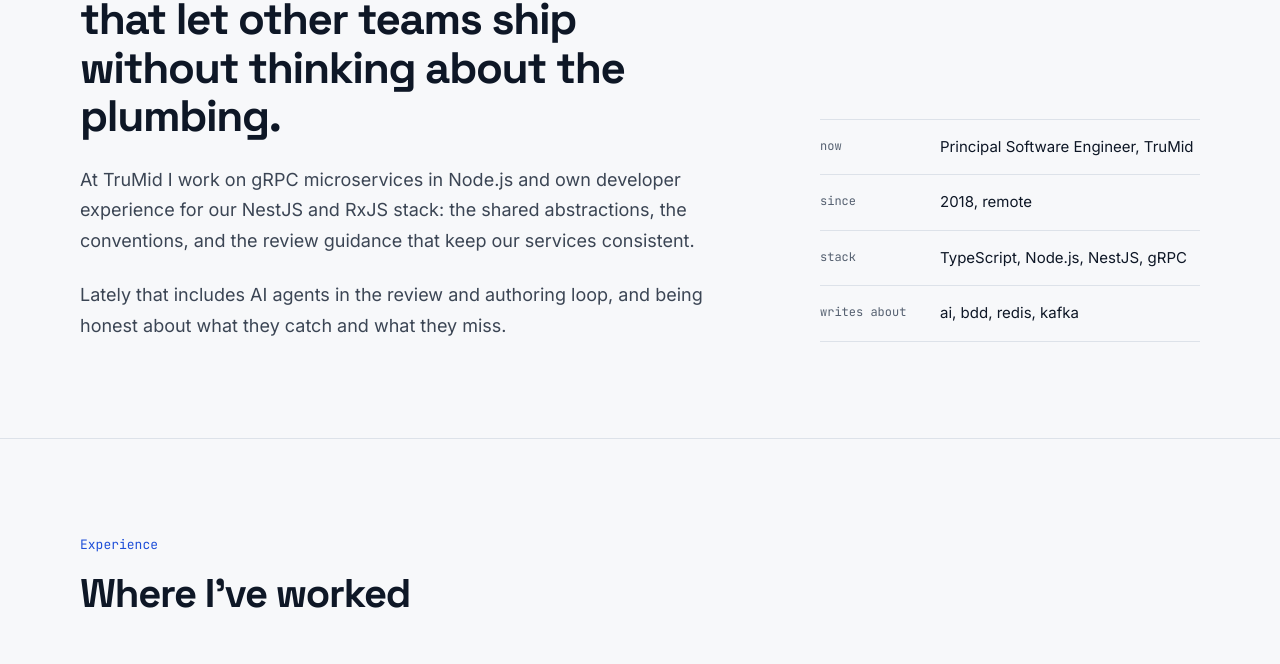
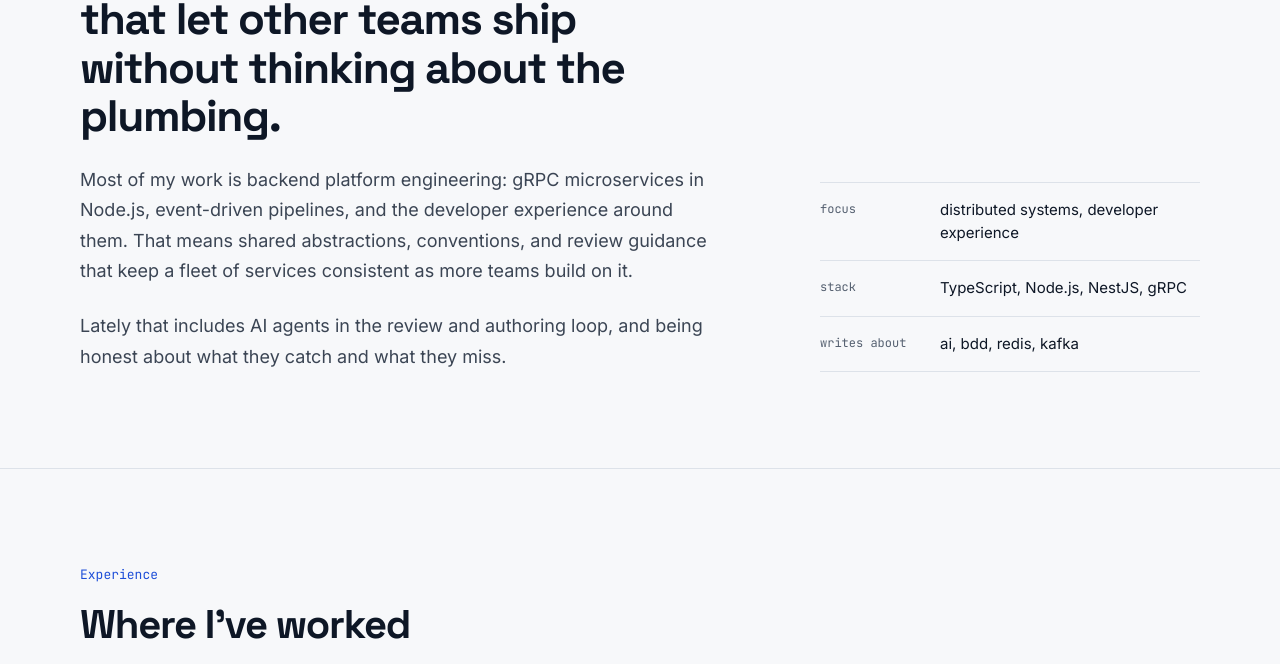
Before and after one commit to ssilve1989/ssilve1989.github.io, an Astro site: page / in a window 1280 px wide. Shown: the part 893-1557 px from the top of the page. Built offline with nearby package versions, Linux system fonts and the light colour scheme; Astro itself is replaced by a stand-in of ours.

Commit message:
fix: describe general work in about section instead of current job

```diff
--- a/src/components/About.astro
+++ b/src/components/About.astro
@@ -1,32 +1,18 @@
 ---
-import { getCollection } from "astro:content";
 import { getSortedPosts } from "../lib/blog";
 
-const current = (await getCollection("experience")).find(
-	(entry) => entry.data.current,
-);
 const posts = await getSortedPosts();
 
 const facts = [
-	current && {
-		label: "now",
-		value: `${current.data.position}, ${current.data.company}`,
-	},
-	current && {
-		label: "since",
-		value: `${current.data.startDate.getUTCFullYear()}, ${current.data.location.toLowerCase()}`,
-	},
-	current && {
-		label: "stack",
-		value: current.data.technologies.slice(0, 4).join(", "),
-	},
+	{ label: "focus", value: "distributed systems, developer experience" },
+	{ label: "stack", value: "TypeScript, Node.js, NestJS, gRPC" },
 	{
 		label: "writes about",
 		value: [...new Set(posts.flatMap((post) => post.data.tags.slice(0, 1)))]
 			.slice(0, 4)
 			.join(", "),
 	},
-].filter((fact) => fact !== undefined);
+];
 ---
 
 <div class="max-w-6xl mx-auto grid gap-14 lg:grid-cols-[minmax(0,1fr)_380px] lg:gap-24">
@@ -36,8 +22,9 @@
       I build the libraries and services that let other teams ship without thinking about the plumbing.
     </h2>
     <p class="max-w-[640px] text-lg leading-[1.7] text-ink-soft">
-      At TruMid I work on gRPC microservices in Node.js and own developer experience for our NestJS and RxJS stack: the
-      shared abstractions, the conventions, and the review guidance that keep our services consistent.
+      Most of my work is backend platform engineering: gRPC microservices in Node.js, event-driven pipelines, and the
+      developer experience around them. That means shared abstractions, conventions, and review guidance that keep a
+      fleet of services consistent as more teams build on it.
     </p>
     <p class="max-w-[640px] text-lg leading-[1.7] text-ink-soft">
       Lately that includes AI agents in the review and authoring loop, and being honest about what they catch and what
```
